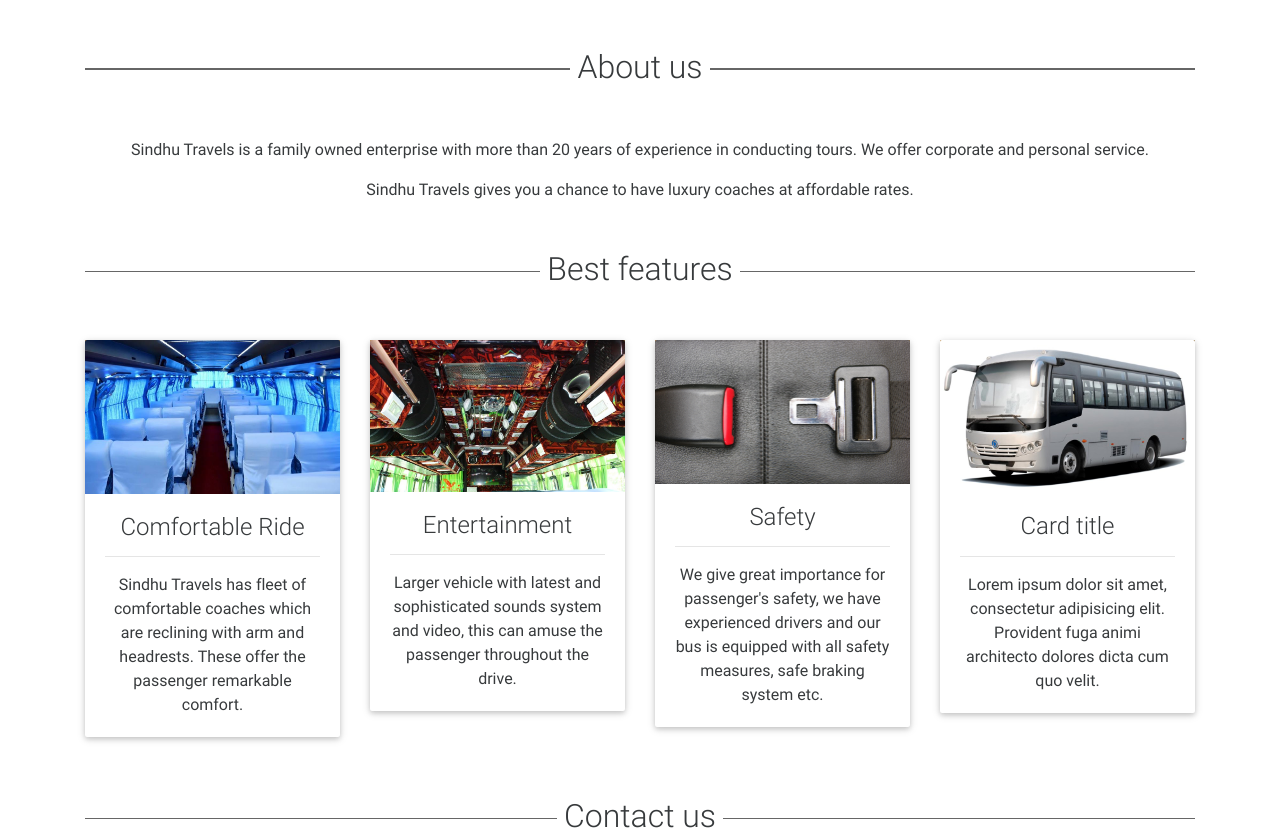
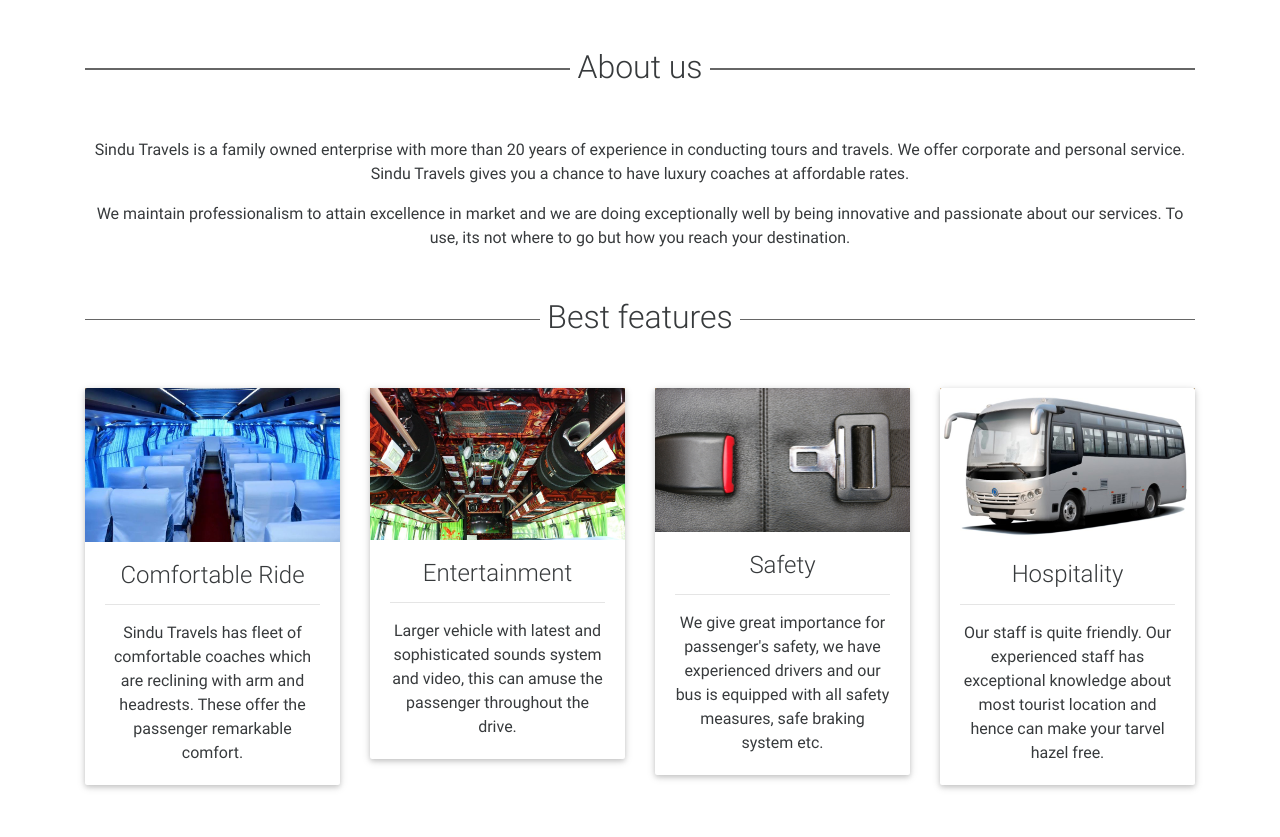
Before and after one commit to sindutravels/sindutravels.github.io, a plain HTML site: page index.html in a window 1280 px wide. Shown: the part 800-1637 px from the top of the page. Drawn offline with Linux system fonts and the light colour scheme; some packages are replaced by stand-ins of ours.

Commit message:
more content added

```diff
--- a/index.html
+++ b/index.html
@@ -89,8 +89,12 @@
 
         <!--Section: About-->
         <section id="about" class="text-xs-center wow bounceIn" data-wow-delay="0.2s">
-            <p>Sindhu Travels is a family owned enterprise with more than 20 years of experience in conducting tours. We offer corporate and personal service.</p>
-            <p>Sindhu Travels gives you a chance to have luxury coaches at affordable rates.</p>
+            <p>
+                Sindu Travels is a family owned enterprise with more than 20 years of experience in conducting tours and travels. We offer corporate and personal service. Sindu Travels gives you a chance to have luxury coaches at affordable rates.
+            </p>
+            <p>
+                We maintain professionalism to attain excellence in market and we are doing exceptionally well by being innovative  and passionate about our services. To use, its not where to go but how you reach your destination.
+            </p>
         </section>
         <!--Section: About-->
 
@@ -123,7 +127,7 @@
                             <h4 class="card-title">Comfortable Ride</h4>
                             <hr>
                             <!--Text-->
-                            <p class="card-text">Sindhu Travels has fleet of comfortable coaches which are reclining with arm and headrests. These offer the passenger  remarkable comfort.</p>
+                            <p class="card-text">Sindu Travels has fleet of comfortable coaches which are reclining with arm and headrests. These offer the passenger remarkable comfort.</p>
                         </div>
                         <!--/.Card content-->
 
@@ -207,10 +211,10 @@
                         <!--Card content-->
                         <div class="card-block text-xs-center">
                             <!--Title-->
-                            <h4 class="card-title">Card title</h4>
+                            <h4 class="card-title">Hospitality</h4>
                             <hr>
                             <!--Text-->
-                            <p class="card-text">Lorem ipsum dolor sit amet, consectetur adipisicing elit. Provident fuga animi architecto dolores dicta cum quo velit.</p>
+                            <p class="card-text">Our staff is quite friendly. Our experienced staff has exceptional knowledge about most tourist location and hence can make your tarvel hazel free.</p>
                         </div>
                         <!--/.Card content-->
 
@@ -401,7 +405,7 @@
                 <!--First column-->
                 <div class="col-md-3 offset-md-1">
                     <h5 class="title">ABOUT US</h5>
-                    <p>Sindhu Travels is a family owned enterprise with more than 20 years of experience in conducting tours.</p>
+                    <p>Sindu Travels is a family owned enterprise with more than 20 years of experience in conducting tours.</p>
                 </div>
                 <!--/.First column-->
 
```
